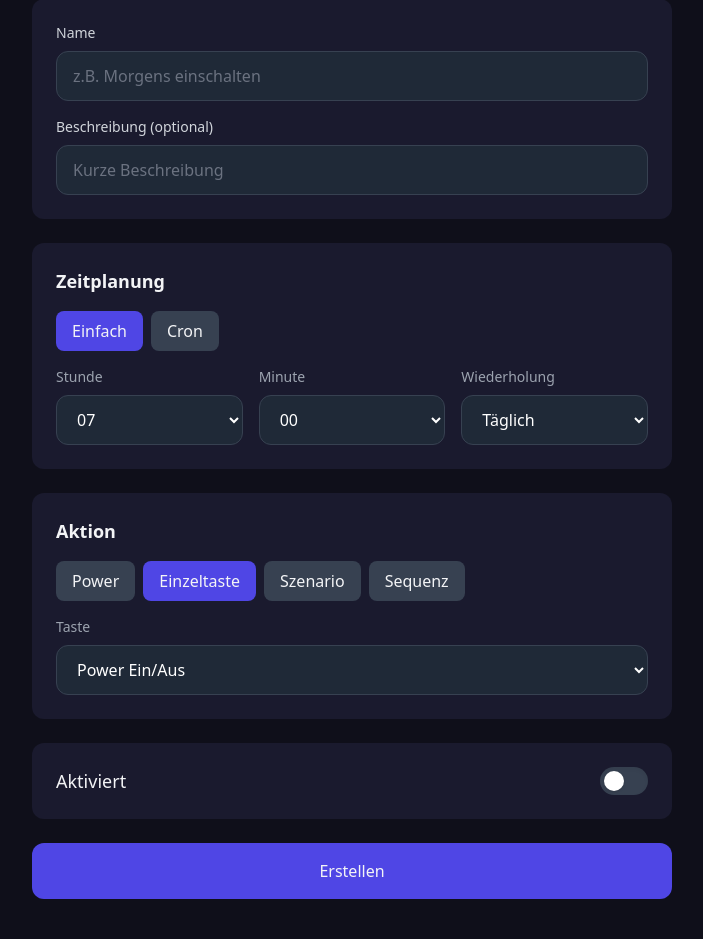
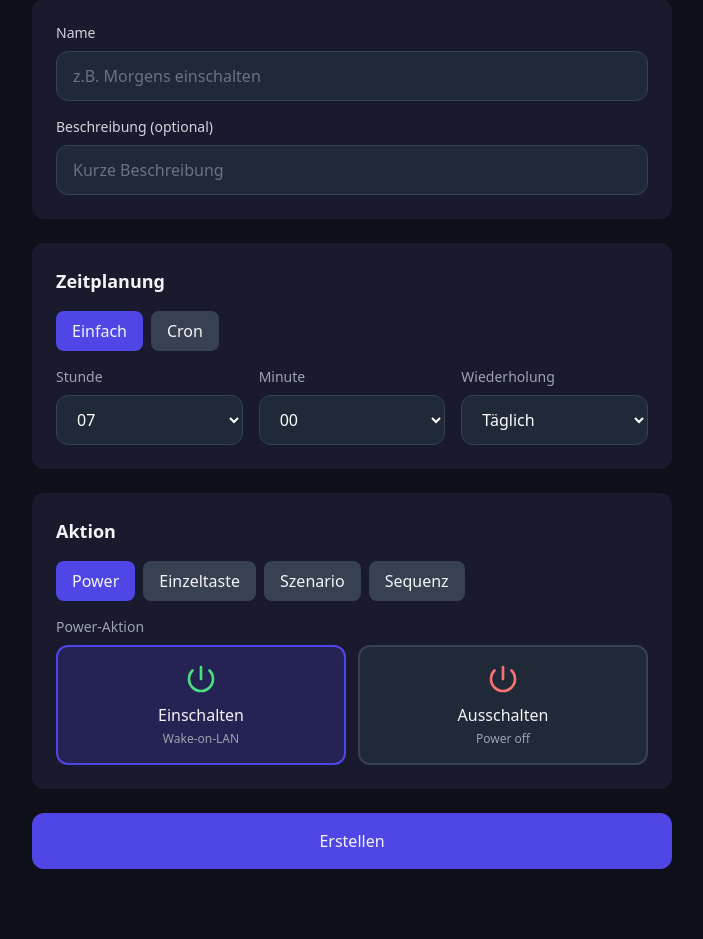
Before and after one commit to katosh/remoteremote, a Flask app: page /schedule/create in a window 1280 px wide. Shown: the part 214-1153 px from the top of the page, without its empty margins (288-991 px from the left). After the commit the page ends 1083 px from the top, so only its background shows below. Run offline with Flask 3, Linux system fonts and the light colour scheme; the visitor is signed in with stand-in values (Sample User, id 1); data comes from the database, SQL or seed files in the repository; some libraries are stand-ins or nearby versions.

Commit message:
scheduler

```diff
--- a/app/templates/schedule_form.html
+++ b/app/templates/schedule_form.html
@@ -4,8 +4,8 @@
 
 {% block content %}
 <div class="max-w-2xl mx-auto px-4 py-6" x-data="{
-    actionType: '{{ schedule.action_type if schedule else 'key' }}',
-    cronMode: '{{ 'custom' if schedule and schedule.cron_expression else 'simple' }}'
+    actionType: '{{ schedule.action_type if schedule else 'power' }}',
+    cronMode: 'simple'
 }">
     <!-- Header -->
     <div class="flex items-center gap-4 mb-6">
@@ -269,20 +269,25 @@
             </div>
         </div>
 
-        <!-- Enabled Toggle -->
+        {% if schedule %}
+        <!-- Enabled Toggle (only when editing) -->
         <div class="bg-tv-dark rounded-xl p-6">
-            <label class="flex items-center justify-between cursor-pointer">
+            <label class="flex items-center justify-between cursor-pointer" x-data="{ enabled: {{ 'true' if schedule.enabled else 'false' }} }">
                 <span class="text-lg">Aktiviert</span>
-                <div class="relative">
+                <div class="relative" @click="enabled = !enabled">
                     <input type="checkbox"
                            name="enabled"
-                           {% if not schedule or schedule.enabled %}checked{% endif %}
-                           class="sr-only">
-                    <div class="w-12 h-7 bg-gray-700 rounded-full shadow-inner peer-checked:bg-tv-accent transition-colors"></div>
-                    <div class="absolute w-5 h-5 bg-white rounded-full shadow left-1 top-1 peer-checked:translate-x-5 transition-transform"></div>
+                           x-bind:checked="enabled"
+                           :value="enabled ? 'on' : ''"
+                           class="sr-only peer">
+                    <div class="w-12 h-7 rounded-full shadow-inner transition-colors"
+                         :class="enabled ? 'bg-tv-accent' : 'bg-gray-700'"></div>
+                    <div class="absolute w-5 h-5 bg-white rounded-full shadow top-1 transition-transform"
+                         :class="enabled ? 'left-6' : 'left-1'"></div>
                 </div>
             </label>
         </div>
+        {% endif %}
 
         <!-- Submit -->
         <div class="flex gap-4">
@@ -292,7 +297,7 @@
             </button>
             {% if schedule %}
             <button type="button"
-                    hx-delete="{{ url_for('schedule.delete', schedule_id=schedule.id) }}"
+                    hx-post="{{ url_for('schedule.delete', schedule_id=schedule.id) }}"
                     hx-confirm="Zeitplan wirklich löschen?"
                     class="px-6 py-4 bg-red-600 hover:bg-red-500 rounded-xl font-medium transition-colors">
                 Löschen
--- a/app/views/schedule.py
+++ b/app/views/schedule.py
@@ -185,12 +185,19 @@ def edit(schedule_id: int):
             action_data['scenario_id'] = int(request.form.get('scenario_id'))
 
         schedule.set_action_data(action_data)
+
+        # Handle enabled toggle
+        schedule.enabled = 'enabled' in request.form
+
         db.session.commit()
 
         # Im Scheduler aktualisieren
         scheduler = get_scheduler()
         if scheduler:
-            scheduler.update_schedule(schedule)
+            if schedule.enabled:
+                scheduler.update_schedule(schedule)
+            else:
+                scheduler.remove_schedule(schedule.id)
 
         log_event(
             level='INFO',
@@ -230,6 +237,13 @@ def delete(schedule_id: int):
     )
 
     flash(f'Zeitplan "{name}" wurde gelöscht.', 'success')
+
+    # For HTMX requests, use HX-Redirect header
+    if request.headers.get('HX-Request'):
+        response = jsonify({'success': True})
+        response.headers['HX-Redirect'] = url_for('schedule.index')
+        return response
+
     return redirect(url_for('schedule.index'))
 
 
```
Also changed, not shown: app/services/scheduler.py (+20 -1 lines).
